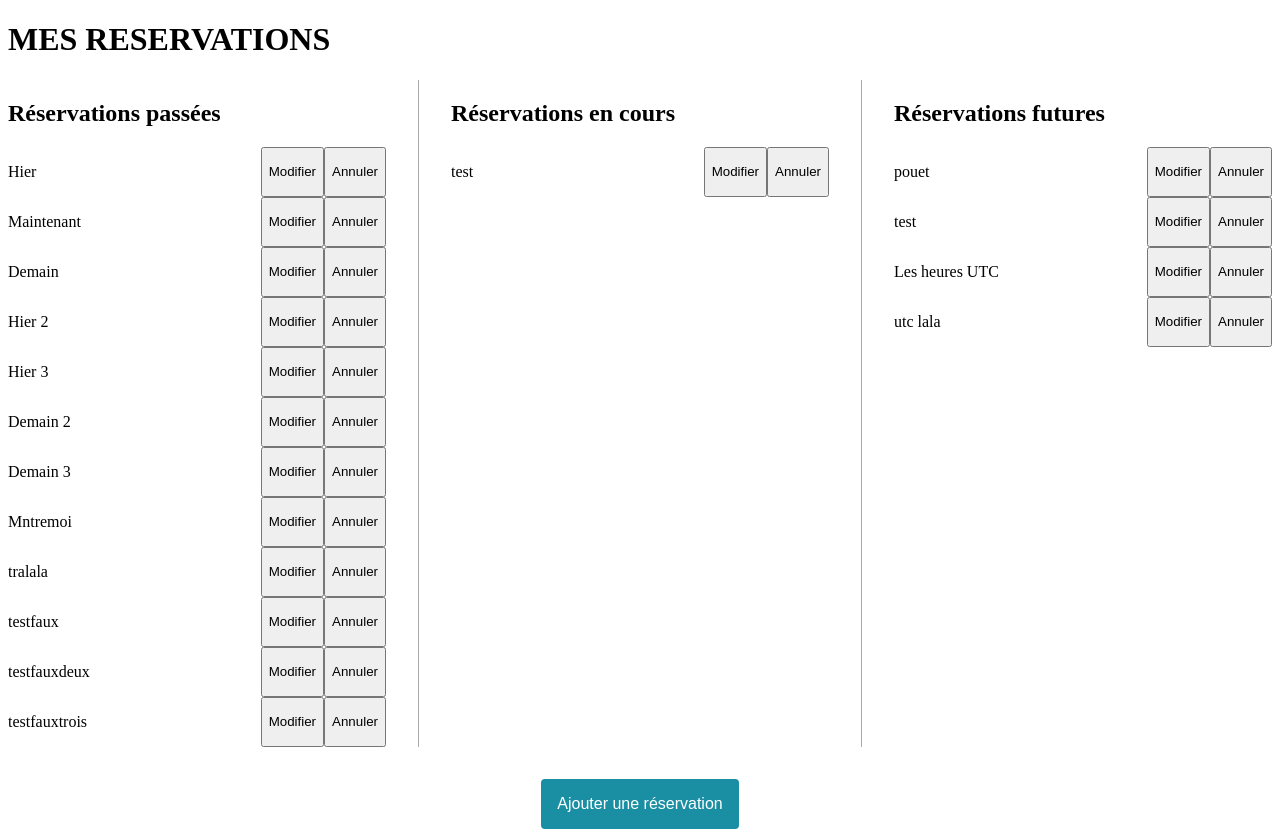
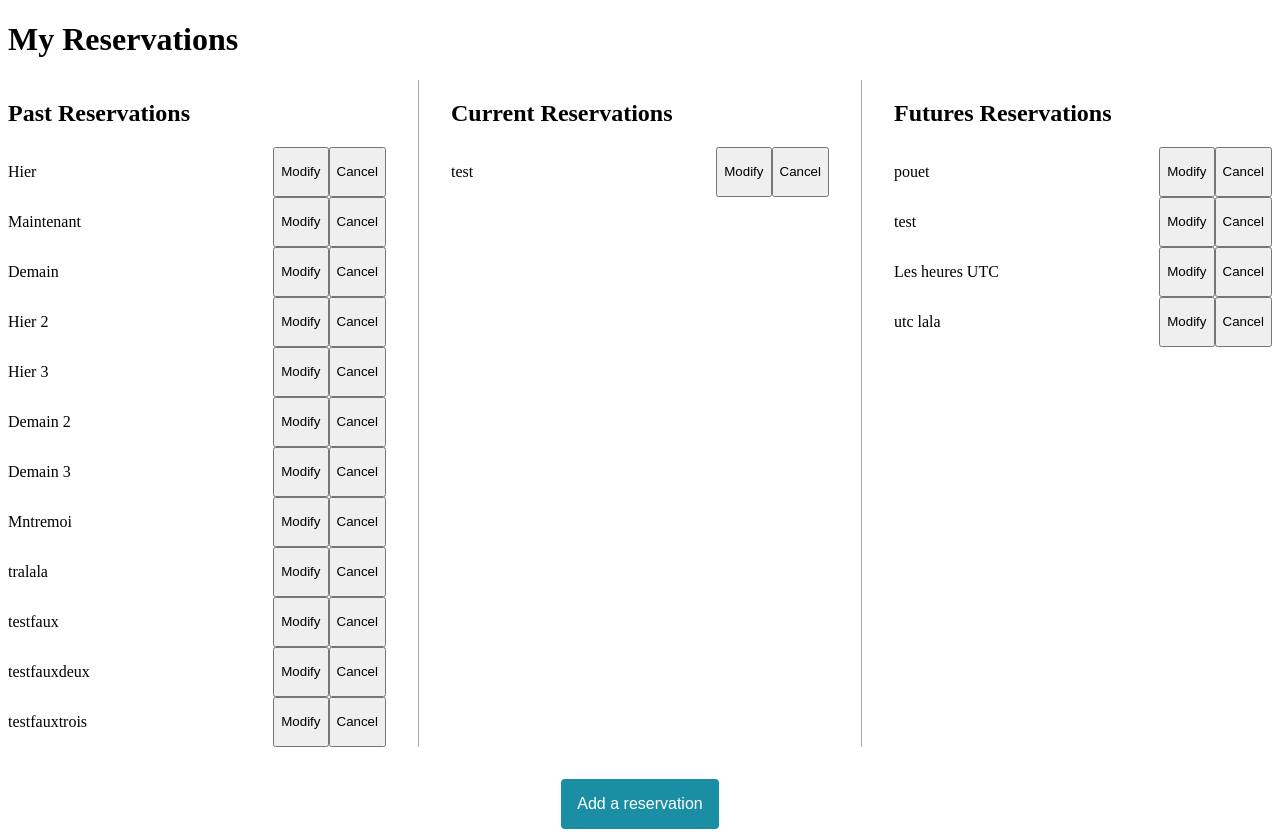
Before and after one commit to elisaprio/sharingcloud, a Django app: page /ressources/reservations/ in a window 1280 px wide. Run offline with Django 3.2, Linux system fonts and the light colour scheme; a user stored in the database is signed in; data comes from the database, SQL or seed files in the repository; both versions use the stored data as it was after the commit; some libraries are stand-ins or nearby versions.

Commit message:
fix validation, timezones, begin translation

```diff
--- /dev/null
+++ b/mysite/mysite/middleware.py
@@ -0,0 +1,15 @@
+import pytz
+
+from django.utils import timezone
+from django.utils.deprecation import MiddlewareMixin
+
+from user.models import Profile
+
+
+class TimezoneMiddleware(MiddlewareMixin):
+    def process_request(self, request):
+        if not request.user.is_anonymous:
+            profile = Profile.objects.filter(user=request.user)
+
+            if profile.exists():
+                timezone.activate(profile.first().get_timezone())
--- a/mysite/ressource/forms.py
+++ b/mysite/ressource/forms.py
@@ -1,3 +1,4 @@
+import pytz
 from django import forms
 from django.core.exceptions import ValidationError
 from django.forms import ModelForm
@@ -14,32 +15,37 @@ class AddRessourceForm(ModelForm):
     def clean_start_date(self):
         now = timezone.now()
         start_date = self.cleaned_data.get("start_date")
+        start_date = start_date.astimezone(pytz.utc)
         if start_date and start_date < now:
-            return ValidationError(_('Invalid value'), code="invalid")
+            raise ValidationError(_("Start date in the past"), code="invalid")
         return start_date
 
     def clean_end_date(self):
         now = timezone.now()
         end_date = self.cleaned_data.get("end_date")
+        end_date = end_date.astimezone(pytz.utc)
         if end_date and end_date < now:
-            return ValidationError(_('Invalid value'), code="invalid")
+            raise ValidationError(_("End date in the past"), code="invalid")
         return end_date
 
     def clean(self):
         cleaned_data = super().clean()
+        id = cleaned_data.get("id")
         start_date = cleaned_data.get("start_date")
         end_date = cleaned_data.get("end_date")
         ressource = cleaned_data.get("ressource")
-        if end_date <= start_date:
-            self.add_error("end_date",(
-                ValidationError(_("End date earlier than start date"), code="invalid")
-            ))
-        else:
-            reservations_same_time = Reservation.objects.filter(ressource=ressource, start_date__lte=end_date, end_date__gte=start_date)
-            if reservations_same_time.exists():
-                self.add_error("start_date", (
-                    ValidationError(_("Another reservation exists during this time range in the same room"), code="invalid")
+
+        if start_date and end_date:
+            if end_date <= start_date:
+                self.add_error("end_date",(
+                    ValidationError(_("End date earlier than start date"), code="invalid")
                 ))
+            else:
+                reservations_same_time = Reservation.objects.filter(ressource=ressource, start_date__lte=end_date, end_date__gte=start_date).exclude(id=id)
+                if reservations_same_time.exists():
+                    self.add_error("start_date", (
+                        ValidationError(_("Another reservation exists during this time range in the same room"), code="invalid")
+                    ))
 
     class Meta:
         model = Reservation
--- a/mysite/ressource/static/ressource/js/reservations.js
+++ b/mysite/ressource/static/ressource/js/reservations.js
@@ -6,16 +6,18 @@ $('#id_start_date').datetimepicker();
 $('#id_end_date').datetimepicker();
 
 function openForm(reservationId) {
+    $("form").trigger("reset");
     $(".form-container").css("display", "flex");
     $("#id_add_reservation").hide();
     $("#id_id").val(reservationId);
+    $(".errors-list, .errors").html("");
     const request = $.ajax({
-        url: reservationId+"/",
+        url: reservationId + "/",
         method: "GET",
     });
     request.done(function (data) {
         for (const [key, value] of Object.entries(data)) {
-          $("#id_"+key).val(value);
+            $("#id_" + key).val(value);
         }
     })
 }
@@ -35,7 +37,7 @@ function cancelReservation(reservationId) {
         method: "POST",
     });
     request.done(function () {
-        $("#resa_"+reservationId).remove();
+        $("#resa_" + reservationId).remove();
     })
 }
 
@@ -47,21 +49,24 @@ function submitForm() {
         method: "POST",
     });
     request.done(function (data) {
-        if(data.errors){
+        if (data.errors) {
             for (const [key, value] of Object.entries(data.errors)) {
-          let html = '<p>'+value+'</p>';
-          $("#id_error_"+key).html(html);
-        }
-        }else{
-            const newReservation =
-            '<div class="reservation-container">' +
-                '<div id="resa_"'+data.id+'>'+
-                    '<p>'+data.title+'</p>'+
-                    '<button onclick="openForm('+data.id+')">Modifier</button>'+
-                    '<button onclick="cancelReservation('+data.id+')">Annuler</button>'+
-                '</div>'+
-            '</div>';
-            $(".future-container").append(newReservation);
+                let html = '<p>' + value + '</p>';
+                $("#id_error_" + key).html(html);
+            }
+        } else {
+            if (data.id) {
+                const newReservation =
+                    '<div class="reservation-container">' +
+                    '<div id="resa_"' + data.id + '>' +
+                    '<p>' + data.title + '</p>' +
+                    '<button onclick="openForm(' + data.id + ')">Modify</button>' +
+                    '<button onclick="cancelReservation(' + data.id + ')">Cancel</button>' +
+                    '</div>' +
+                    '</div>';
+                $(".future-container").append(newReservation);
+            }
+
             $(".form-container").hide();
             $("#id_add_reservation").show();
         }
@@ -75,6 +80,8 @@ function submitForm() {
 
 function addReservation() {
     $(".form-container").css("display", "flex");
+    $("form").trigger("reset");
     $("#id_add_reservation").hide();
     $("#id_id").val(null);
+    $(".errors-list, .errors").html("");
 }
--- a/mysite/ressource/templates/reservations/reservation.html
+++ b/mysite/ressource/templates/reservations/reservation.html
@@ -1,9 +1,11 @@
+{% load i18n %}
+
 <div class="reservation-container">
     {% for r in reservations %}
         <div id="resa_{{ r.id }}">
             <p>{{ r.title }}</p>
-            <button onclick="openForm({{ r.id }})">Modifier</button>
-            <button onclick="cancelReservation({{ r.id }})">Annuler</button>
+            <button onclick="openForm({{ r.id }})">{% trans "Modify" %}</button>
+            <button onclick="cancelReservation({{ r.id }})">{% trans "Cancel" %}</button>
         </div>
     {% endfor %}
 </div>
--- a/mysite/ressource/templates/reservations/reservations.html
+++ b/mysite/ressource/templates/reservations/reservations.html
@@ -1,28 +1,29 @@
 {% extends "base.html" %}
 {% load static %}
+{% load i18n %}
 
 {% block head %}
     {{ form.media.css }}
-    <title>Mes reservations</title>
+    <title>{% trans "My Reservations" %}</title>
     <link rel="stylesheet" href={% static "ressource/css/reservations.css" %}>
 {% endblock %}
 
 {% block content %}
 
-    <h1>MES RESERVATIONS</h1>
+    <h1>{% trans "My Reservations" %}</h1>
 
     <div class="reservations-container">
         <div class="past-container">
-            <h2>Réservations passées</h2>
+            <h2>{% trans "Past Reservations" %}</h2>
             {% include "reservations/reservation.html" with reservations=r_past %}
         </div>
         <div class="present-container">
-            <h2>Réservations en cours</h2>
+            <h2>{% trans "Current Reservations" %}</h2>
             {% include "reservations/reservation.html" with reservations=r_present %}
 
         </div>
         <div class="future-container">
-            <h2>Réservations futures</h2>
+            <h2>{% trans "Futures Reservations" %}</h2>
             {% include "reservations/reservation.html" with reservations=r_future %}
 
         </div>
@@ -30,10 +31,10 @@
 
     <div class="form-container">
         <form action="" method="post">
-            <button onclick="closeForm()" type="button">Fermer</button>
+            <button onclick="closeForm()" type="button">{% trans "Close" %}</button>
             {% csrf_token %}
             <div class="fields-container">
-                <h4 class="form-title">Ajouter une réservation</h4>
+                <h4 class="form-title">{% trans "Add a reservation" %}</h4>
                 {% for field in form %}
                     <div class="field-container">
                         {% if not field.is_hidden %}
@@ -43,7 +44,7 @@
                     </div>
                     <div id="id_error_{{ field.name }}" class="errors-list"></div>
                 {% endfor %}
-                <button onclick="submitForm()" type="button">Valider</button>
+                <button onclick="submitForm()" type="button">{% trans "Validate" %}</button>
                 <div class="errors"></div>
             </div>
         </form>
@@ -51,7 +52,7 @@
 
 
     <div class="new-reservation-container">
-        <button id="id_add_reservation" onclick="addReservation()">Ajouter une réservation</button>
+        <button id="id_add_reservation" onclick="addReservation()">{% trans "Add a reservation" %}</button>
     </div>
 {% endblock %}
 
--- a/mysite/ressource/views.py
+++ b/mysite/ressource/views.py
@@ -4,6 +4,7 @@ from django.contrib.auth.mixins import LoginRequiredMixin
 from django.http import JsonResponse
 from django.shortcuts import render
 from django.utils import timezone
+from django.utils.translation import gettext as _
 from django.views import View
 
 from ressource.forms import AddRessourceForm
@@ -17,6 +18,9 @@ class ManageReservations(LoginRequiredMixin, View):
     template_name = "reservations/reservations.html"
 
     def get(self, request, reservation_id=None):
+        profile = Profile.objects.get(user=request.user)
+        tz = profile.get_timezone()
+
         if not reservation_id:
             form = self.form_class(initial=self.initial)
             now = timezone.now()
@@ -43,13 +47,15 @@ class ManageReservations(LoginRequiredMixin, View):
                 values = reservation.values("title", "start_date", "end_date", "ressource__id").first()
                 context = {
                     "title": values["title"],
-                    "start_date": datetime.strftime(values["start_date"], "%Y/%m/%d %H:%M"),
-                    "end_date": datetime.strftime(values["end_date"], "%Y/%m/%d %H:%M"),
+                    "start_date": datetime.strftime(values["start_date"].astimezone(tz), "%Y/%m/%d %H:%M"),
+                    "end_date": datetime.strftime(values["end_date"].astimezone(tz), "%Y/%m/%d %H:%M"),
                     "ressource": values["ressource__id"]
                 }
             return JsonResponse(context)
 
     def post(self, request):
+        profile = Profile.objects.get(user=request.user)
+
         payload = request.POST.dict()
         payload.pop("csrfmiddlewaretoken")
         if payload.get("start_date"):
@@ -62,15 +68,19 @@ class ManageReservations(LoginRequiredMixin, View):
                 id = payload.pop("id")
                 cancel = payload.pop("cancel", False)
                 reservation = Reservation.objects.filter(id=id)
+                if not request.user.is_superuser and request.user != reservation.first().profile.user:
+                    return JsonResponse({"errors": {"title": _("You are not authorized to modify this reservation")}})
                 if cancel == "True":
                     reservation.delete()
                 else:
                     reservation.update(**payload)
+                return JsonResponse({})
+
             else:
                 new_reservation = form.save(commit=False)
-                new_reservation.profile = Profile.objects.get(user=request.user)
+                new_reservation.profile = profile
                 new_reservation.save()
-            return JsonResponse({"id": new_reservation.id, "title": new_reservation.title})
+                return JsonResponse({"id": new_reservation.id, "title": new_reservation.title})
         else:
             errors = form.errors
             return JsonResponse({"errors": errors})
--- a/mysite/user/models.py
+++ b/mysite/user/models.py
@@ -1,6 +1,8 @@
 from django.contrib.auth.models import User
 from django.db import models
 import pytz
+from django.utils.translation import gettext_lazy as _
+
 
 ALL_TIMEZONES = sorted((item, item) for item in pytz.all_timezones)
 
@@ -11,10 +13,16 @@ class MytimezoneTable(models.Model):
     def __str__(self):
         return self.tz_name
 
+    def get_timezone(self):
+        return pytz.timezone(self.tz_name)
+
 
 class Profile(models.Model):
-    user = models.ForeignKey(User, on_delete=models.CASCADE, blank=False, null=False)
-    tz = models.ForeignKey("user.MytimezoneTable", on_delete=models.SET_NULL, blank=True, null=True)
+    user = models.ForeignKey(User, on_delete=models.CASCADE, blank=False, null=False, verbose_name=_("User"))
+    tz = models.ForeignKey("user.MytimezoneTable", on_delete=models.SET_NULL, blank=True, null=True, verbose_name=_("Timezone"))
 
     def __str__(self):
         return f"{self.user.first_name} {self.user.last_name}"
+
+    def get_timezone(self):
+        return self.tz.get_timezone()
```
Also changed, not shown: mysite/mysite/settings.py (+46 -39 lines), mysite/ressource/models.py (+10 -9 lines), mysite/db.sqlite3.
